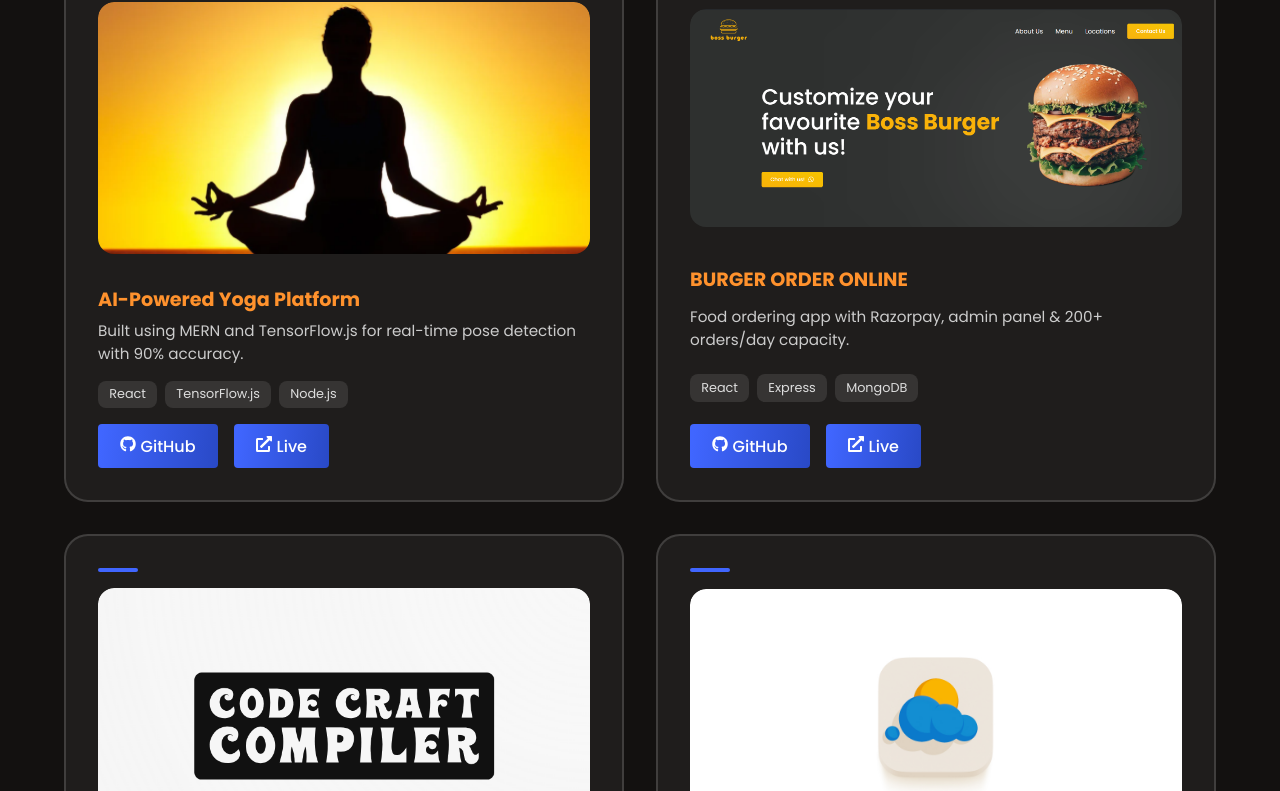
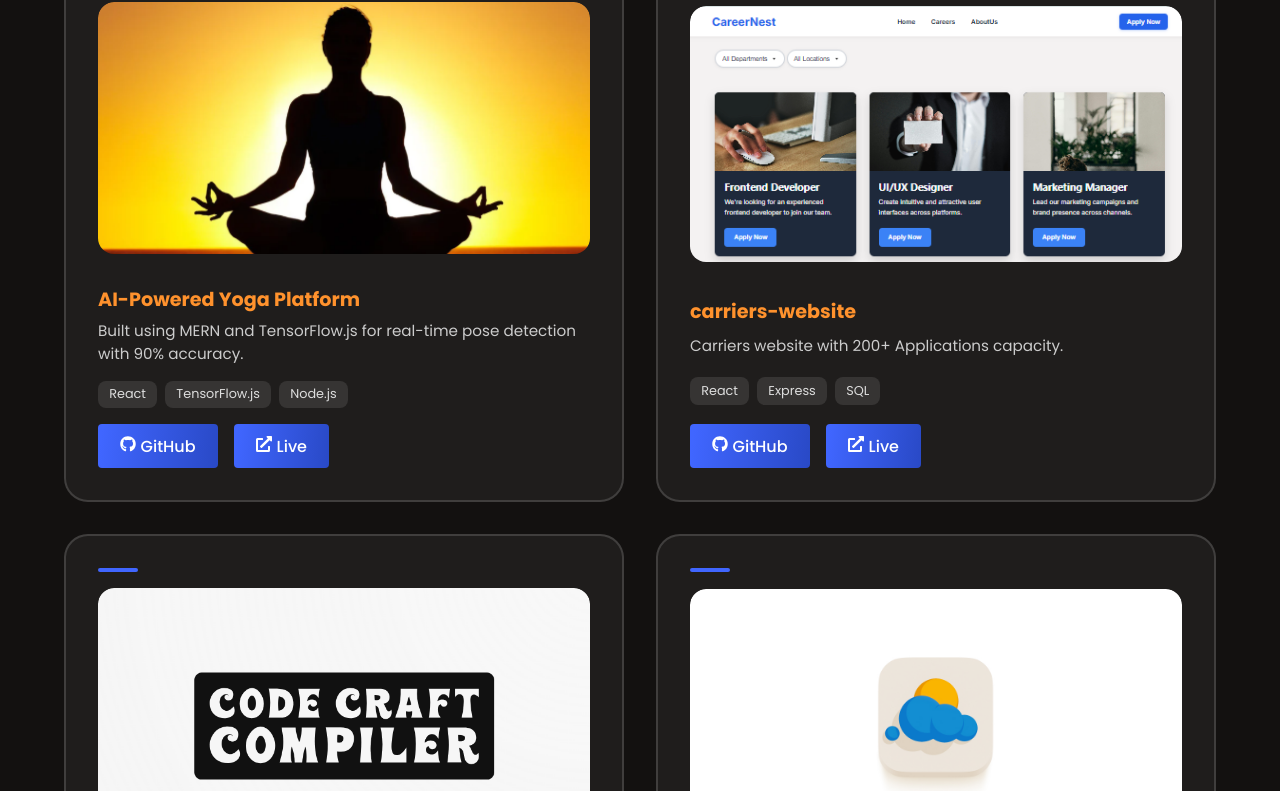
Before and after one commit to jahnavi-j9/Portfolio, a React (Vite) app: page / in a window 1280 px wide. Shown: the part 3255-4046 px from the top of the page. Built offline with nearby package versions, Linux system fonts and the light colour scheme.

Commit message:
Initial commit

```diff
--- a/src/components/Hero/Hero.jsx
+++ b/src/components/Hero/Hero.jsx
@@ -52,7 +52,7 @@ const Hero = () => {
                             <p>Architecting innovative solutions with Full Stack expertise.</p>
                             <motion.div className={`${styles['btn-container']} flexStart`}>
                                 <button className="button" style={{ marginRight: '2rem' }}>
-                                    <a href='https://drive.google.com/file/d/1rvJicRJN_WFYEEqx0WGv-akQnIaPoJPk/view?usp=drivesdk' target='_blank' rel="noreferrer">
+                                    <a href='https://drive.google.com/file/d/1sV__J2rZXCzuEwwMGXRHzfXSSp7Fp7BD/view?usp=drivesdk' target='_blank' rel="noreferrer">
                                         Download CV
                                     </a>
                                 </button>
--- a/src/components/Projects/Projects.jsx
+++ b/src/components/Projects/Projects.jsx
@@ -3,7 +3,7 @@ import styles from './Projects.module.css';
 import { FaGithub, FaExternalLinkAlt } from 'react-icons/fa';
 
 import imgYoga from '../../assets/yoga.png';
-import imgBurger from '../../assets/bb-1.png';
+import imgCarrier from '../../assets/carrier.png';
 import imgCanvas from '../../assets/CC.png';
 import imgWeather from '../../assets/weather.png';
 
@@ -19,12 +19,12 @@ const data = [
   },
   {
     id: 2,
-    image: imgBurger,
-    title: 'BURGER ORDER ONLINE',
-    description: 'Food ordering app with Razorpay, admin panel & 200+ orders/day capacity.',
-    github: 'https://github.com/jahnavi-j9/Burger_order_app',
-    live: 'https://bossburgerb6.netlify.app/',
-    tech: ['React', 'Express', 'MongoDB']
+    image: imgCarrier,
+    title: 'carriers-website',
+    description: 'Carriers website with 200+ Applications capacity.',
+    github: 'https://github.com/jahnavi-j9/CarrerNest',
+    live: 'https://carrer-nest.netlify.app/',
+    tech: ['React', 'Express', 'SQL']
   },
   {
     id: 3,
```
Also changed, not shown: src/assets/bb-1.png (deleted), src/assets/carrier.png (added).
